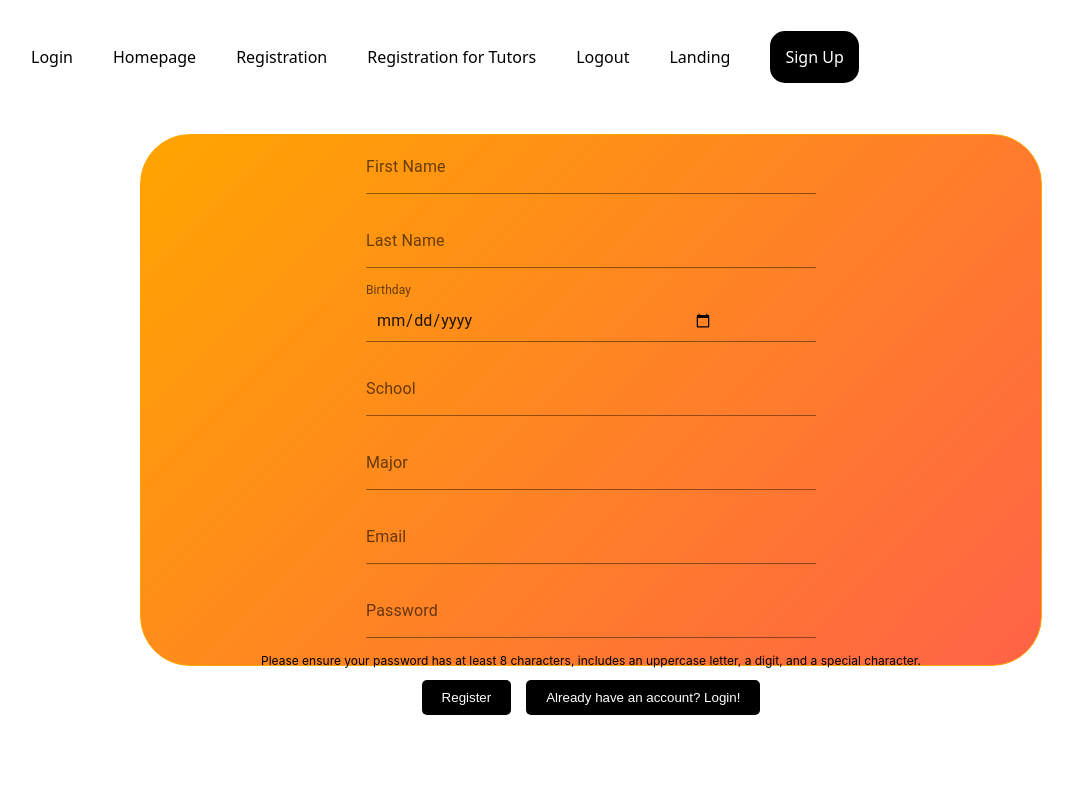
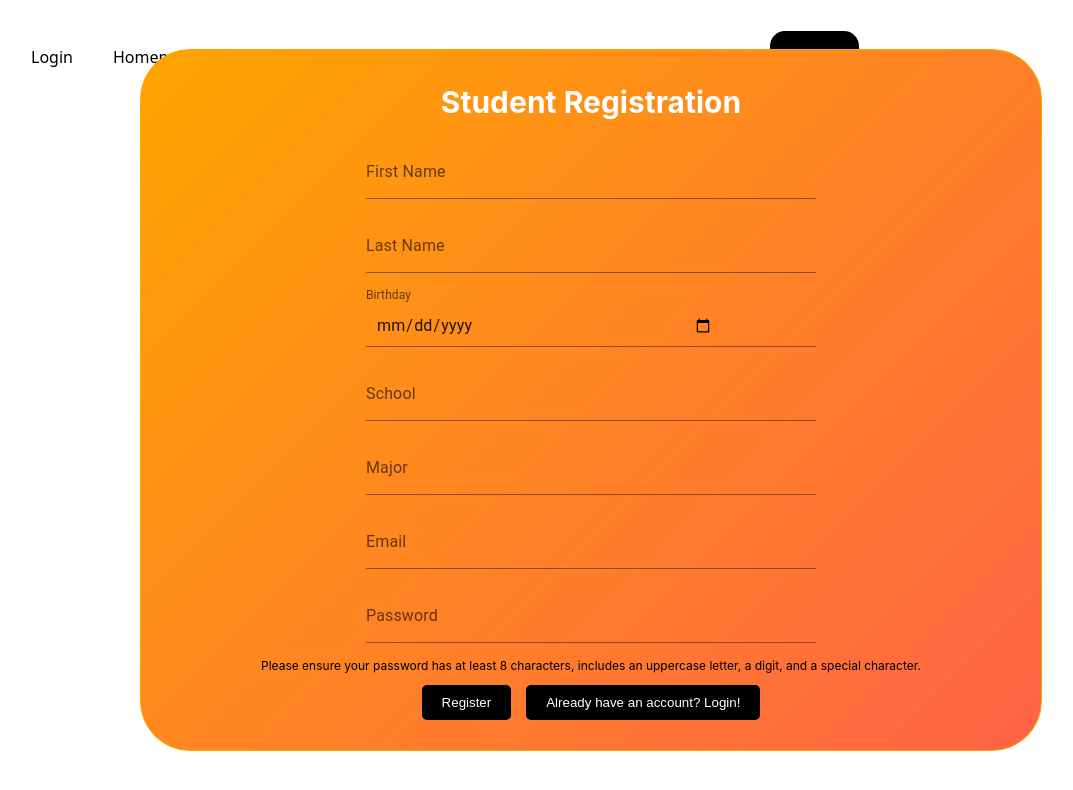
Before and after one commit to jagganjestine/CS4485, a React (Create React App) app in the folder online-tutoring/: page /registration in a window 1280 px wide. Shown: the top 790 px of the page, without its empty margins (49-1122 px from the left). Built offline with nearby package versions, Linux system fonts and the light colour scheme.

Commit message:
chore: current student/tutor reg page changes

```diff
--- a/online-tutoring/src/components/Registration.css
+++ b/online-tutoring/src/components/Registration.css
@@ -11,9 +11,9 @@
   top: 50%; /* Center vertically */
   left: 50%; /* Center horizontally */
   right: 50%;
-  bottom: 70%;
   transform: translate(-50%, -50%); /* Center the box */
-  padding-bottom: 30px;
+  padding-bottom: 110px;
+  padding-top: 90px;
 
   }
 
--- a/online-tutoring/src/components/RegistrationTutors.css
+++ b/online-tutoring/src/components/RegistrationTutors.css
@@ -35,11 +35,13 @@
   padding-left: 10px;
   display: flex;
   align-items: center;
+  color: white;
 
 }
 
 checkboxes .MuiFormControlLabel-root + .MuiFormControlLabel-root {
   margin-left: 10px; /* Adjust as needed for horizontal spacing */
+  color: white;
 }
 
 .subject-checkboxes {
```
